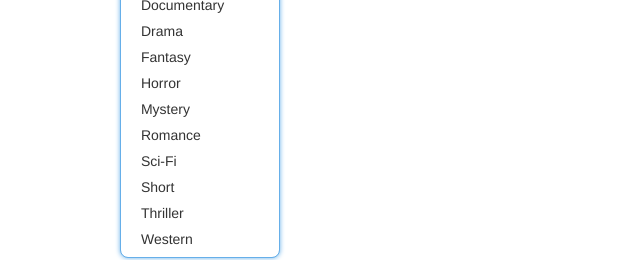
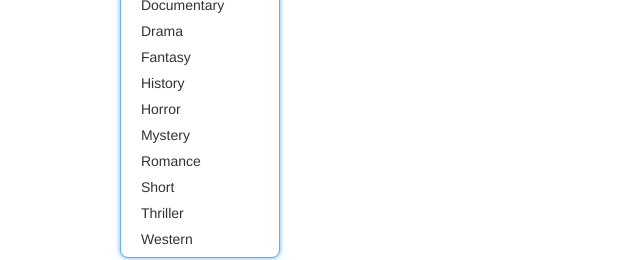
Before and after one commit to snowfire5492/MovieSearch-With-ElasticSearch, a plain HTML site: page advance_ui/index.html in a window 1280 px wide. Both pictures are taken after a click on the button 136 px from the left and 242 px from the top of the page. Shown: the part 476-736 px from the top of the page, 0-640 px from the left. Drawn offline with nearby package versions, Linux system fonts and the light colour scheme.

Commit message:
added history , got rid of Sci-Fi filter

```diff
--- a/advance_ui/index.html
+++ b/advance_ui/index.html
@@ -51,10 +51,11 @@
 					          <li><a ng-click="searchQuery.updateGenre('Documentary')"> Documentary </a> </li>
 					          <li><a ng-click="searchQuery.updateGenre('Drama')"> Drama </a> </li>
 					          <li><a ng-click="searchQuery.updateGenre('Fantasy')"> Fantasy </a> </li>
-					          <li><a ng-click="searchQuery.updateGenre('Horror')"> Horror </a> </li>
+					          <li><a ng-click="searchQuery.updateGenre('History')"> History </a> </li>
+						  <li><a ng-click="searchQuery.updateGenre('Horror')"> Horror </a> </li>
 					          <li><a ng-click="searchQuery.updateGenre('Mystery')"> Mystery </a> </li>
 						  <li><a ng-click="searchQuery.updateGenre('Romance')"> Romance </a> </li>
-					          <li><a ng-click="searchQuery.updateGenre('Sci-Fi')"> Sci-Fi </a> </li>
+					         <!-- <li><a ng-click="searchQuery.updateGenre('Sci-Fi')"> Sci-Fi </a> </li>-->
 					          <li><a ng-click="searchQuery.updateGenre('Short')"> Short </a> </li>
 					          <li><a ng-click="searchQuery.updateGenre('Thriller')"> Thriller </a> </li>
 						  <li><a ng-click="searchQuery.updateGenre('Western')"> Western </a> </li>
```
